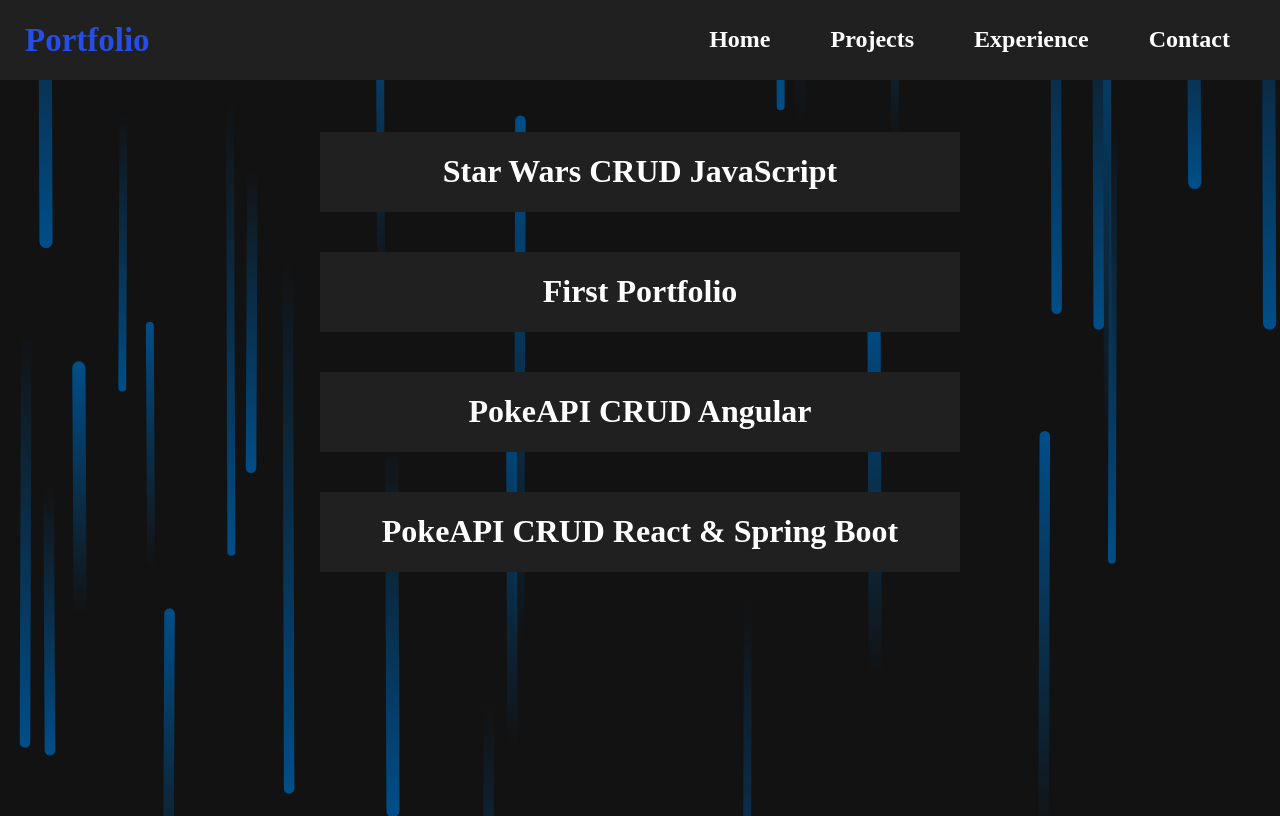
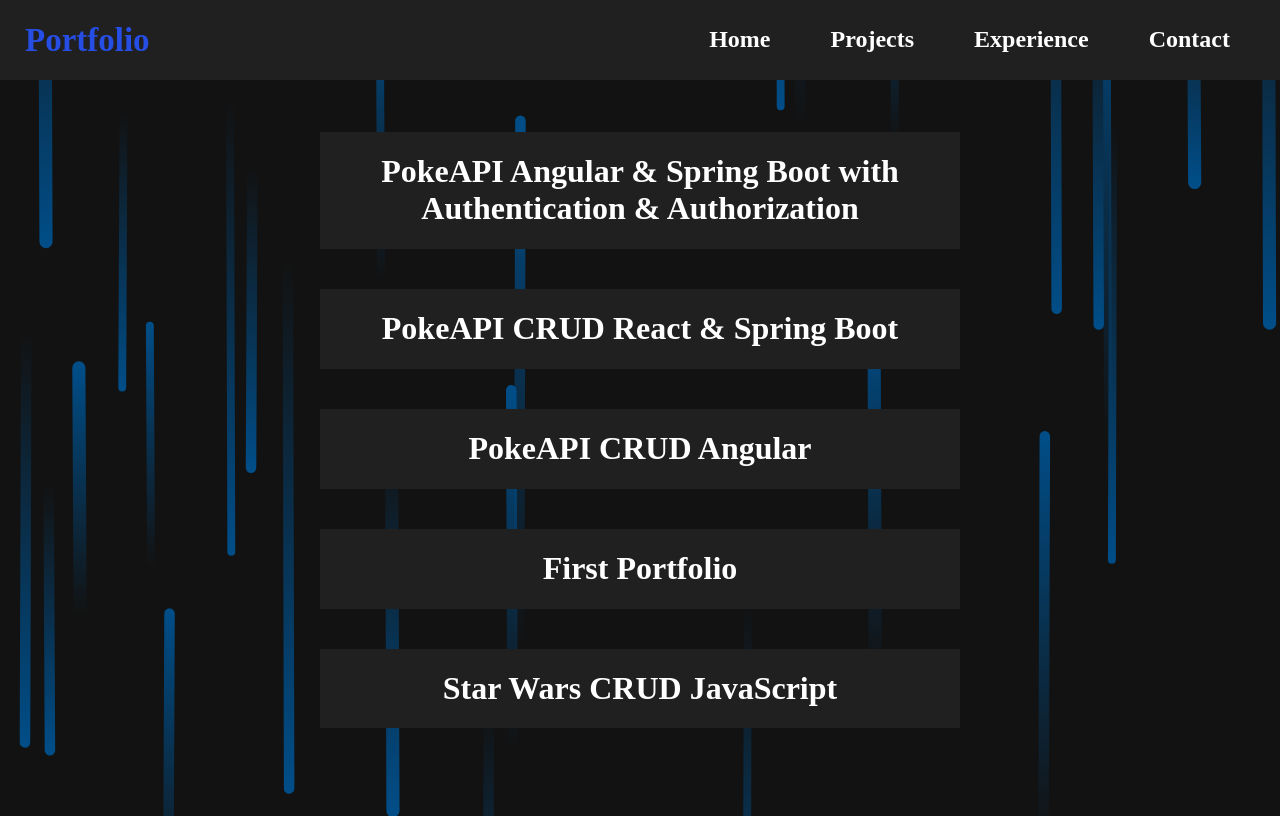
Before and after one commit to DanielLorenzoS/Blog, a React (Create React App) app: page /roadmap in a window 1280 px wide. Built offline with nearby package versions, Linux system fonts and the light colour scheme; the HTML template or start-up script is replaced by a standard one.

Commit message:
New API Auth

```diff
--- a/src/roadmap/Roadmap.jsx
+++ b/src/roadmap/Roadmap.jsx
@@ -6,25 +6,30 @@
   return (
     <>
       <div className="publics">
+      <Theme
+          className="theme"
+          title={"PokeAPI Angular & Spring Boot with Authentication & Authorization"}
+          url={"https://pokedex-ang.vercel.app/"}
+        />
         <Theme
-          className="theme theme1"
-          title={"Star Wars CRUD JavaScript"}
-          url={"https://tranquil-moxie-09d591.netlify.app/"}
+          className="theme"
+          title={"PokeAPI CRUD React & Spring Boot"}
+          url={"https://pokedex-oqxy.vercel.app/"}
         />
+          <Theme
+            className="theme"
+            title={"PokeAPI CRUD Angular"}
+            url={"https://angpokemons.netlify.app/"}
+          />
         <Theme
           className="theme"
           title={"First Portfolio"}
           url={"https://daniellorenzos.github.io/Portafolio/"}
         />
         <Theme
-          className="theme"
-          title={"PokeAPI CRUD Angular"}
-          url={"https://angpokemons.netlify.app/"}
-        />
-        <Theme
-          className="theme"
-          title={"PokeAPI CRUD React & Spring Boot"}
-          url={"https://pokedex-oqxy.vercel.app/"}
+          className="theme theme1"
+          title={"Star Wars CRUD JavaScript"}
+          url={"https://tranquil-moxie-09d591.netlify.app/"}
         />
       </div>
     </>
```
